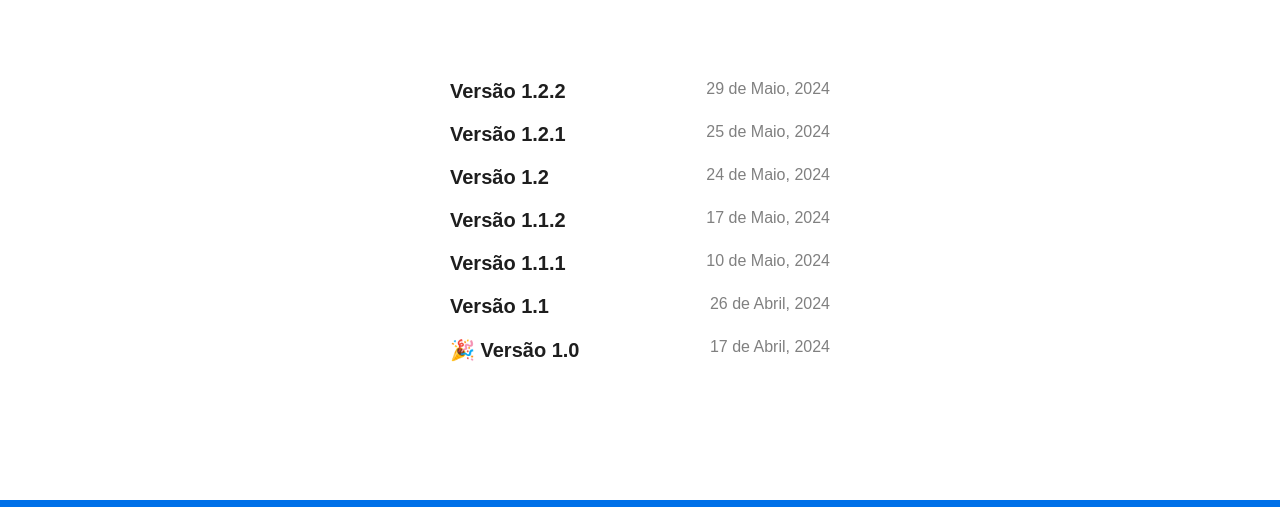
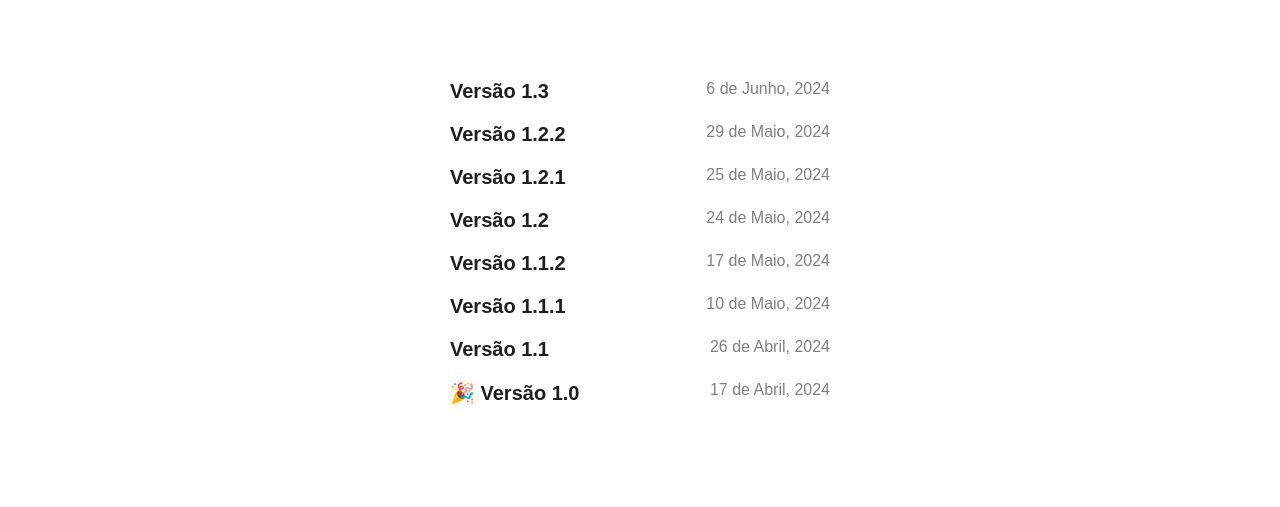
Before and after one commit to AugustoBSimionato/CheckIt-website, a plain HTML site: page realesenotes.html in a window 1280 px wide. Shown: the part 293-800 px from the top of the page. Drawn offline with Linux system fonts and the light colour scheme; a script that the page names is missing; a web font is replaced by a local one.

Commit message:
feat: adding relaese date and fixing to apps

```diff
--- a/realesenotes.html
+++ b/realesenotes.html
@@ -43,6 +43,10 @@
 
         <section class="version-history-list">
             <div class="version-history">
+                <a href="">
+                    <span class="version">Versão 1.3</span>
+                    <span class="date">6 de Junho, 2024</span>
+                </a>
                 <a href="">
                     <span class="version">Versão 1.2.2</span>
                     <span class="date">29 de Maio, 2024</span>
```
Also changed, not shown: index.html (+1 -1 lines).
